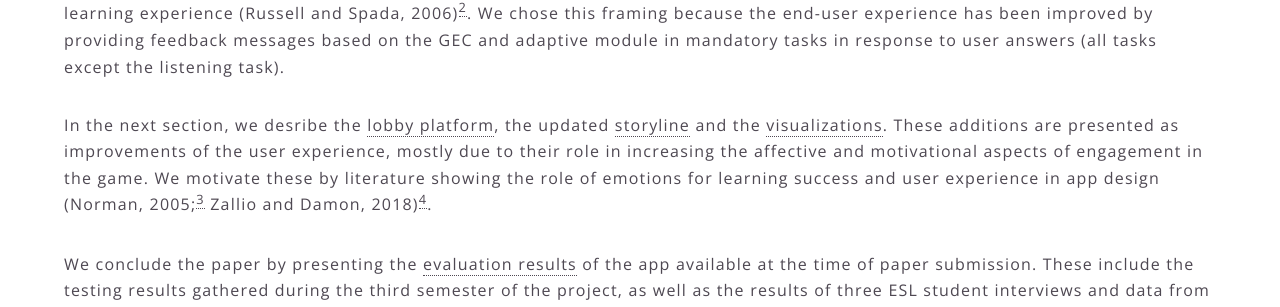
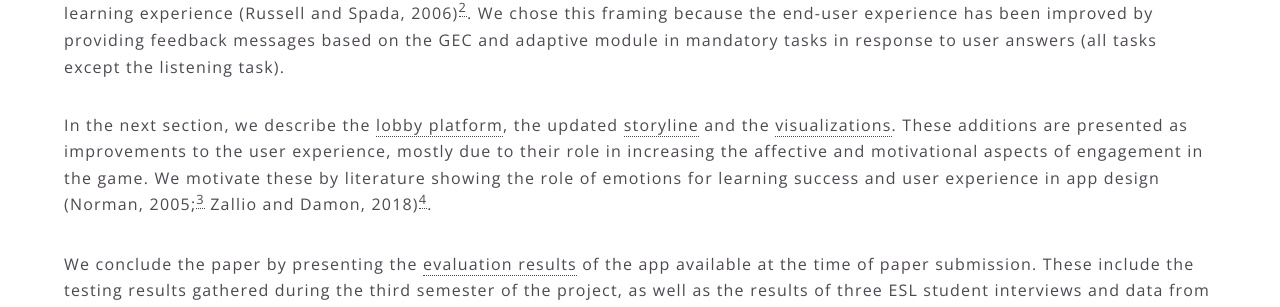
Before and after one commit to ALLUOS/ALLUOS.github.io, a Jekyll site: the page built from _posts/2022-03-17-outcomes.md, in a window 1280 px wide and 900 px high, scrolled down 1269 px. Shown: the part 146-453 px from the top of the window. Built offline with Jekyll 4.4.1, drawn with Linux system fonts in a browser that asks for light colours.

Commit message:
add Tobi's suggestions
Co-authored-by: Tobi Obeck <13554426+TobiObeck@users.noreply.github.com>

```diff
--- a/_posts/2022-03-17-outcomes.md
+++ b/_posts/2022-03-17-outcomes.md
@@ -37,7 +37,7 @@ These updates can be grouped into the conceptual classes of _user experience_ (U
 
 To this end, we write a 12-page long paper. In the learning experience section, we first provide general background about the app and describe existing tasks. We then introduce the novel [listening task]({{ "" | absolute_url }}/2021/03/01/listening.html), and afterwards present the [GEC]({{ "" | absolute_url }}/2021/02/01/GEC.html) and updated [adaptive module](TBD). We describe these two updates as contributing to better _pedagogical feedback_ which is an important aspect of an effective learning experience (Russell and Spada, 2006)[^b]. We chose this framing because the end-user experience has been improved by providing feedback messages based on the GEC and adaptive module in mandatory tasks in response to user answers (all tasks except the listening task).
 
-In the next section, we desribe the [lobby platform](TBD), the updated [storyline]({{ "" | absolute_url }}/2021/01/01/storytelling.html) and the [visualizations]({{ "" | absolute_url }}/2021/01/02/visualizations.html). These additions are presented as improvements of the user experience, mostly due to their role in increasing the affective and motivational aspects of engagement in the game. We motivate these by literature showing the role of emotions for learning success and user experience in app design (Norman, 2005;[^c] Zallio and Damon, 2018)[^d].
+In the next section, we describe the [lobby platform](TBD), the updated [storyline]({{ "" | absolute_url }}/2021/01/01/storytelling.html) and the [visualizations]({{ "" | absolute_url }}/2021/01/02/visualizations.html). These additions are presented as improvements to the user experience, mostly due to their role in increasing the affective and motivational aspects of engagement in the game. We motivate these by literature showing the role of emotions for learning success and user experience in app design (Norman, 2005;[^c] Zallio and Damon, 2018)[^d].
 
 We conclude the paper by presenting the [evaluation results]({{ "" | absolute_url }}/2021/04/01/evaluation.html) of the app available at the time of paper submission. These include the testing results gathered during the third semester of the project, as well as the results of three ESL student interviews and data from 14 Uni Osnabrück students who played the game and completed end user questionnaires. While the first and third evaluation strategies focus on user experience and evaluate respective improvements, the interview results provide qualitative insights into the pedagogical value of Escapeling.
 
```
